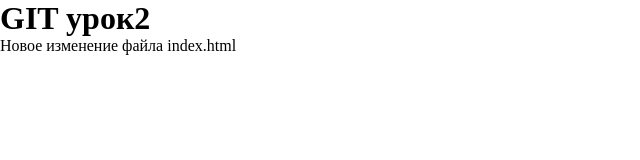
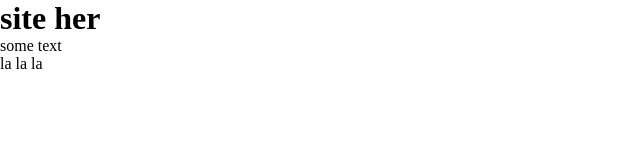
Before and after one commit to karas137/site, a plain HTML site: page index.html in a window 1280 px wide. Shown: the whole page, without its empty margins (0-640 px from the left). Drawn offline with Linux system fonts and the light colour scheme.

Commit message:
second commit

```diff
--- a/index.html
+++ b/index.html
@@ -6,7 +6,8 @@
 	<link rel="stylesheet" href="css/style.css">
 </head>
 <body>
-	<h1>GIT урок2</h1>
-	<p>Новое изменение файла index.html</p>
+	<h1>site her</h1>
+	<p>some text</p>
+	<p>la la la</p>
 </body>
 </html>
```
